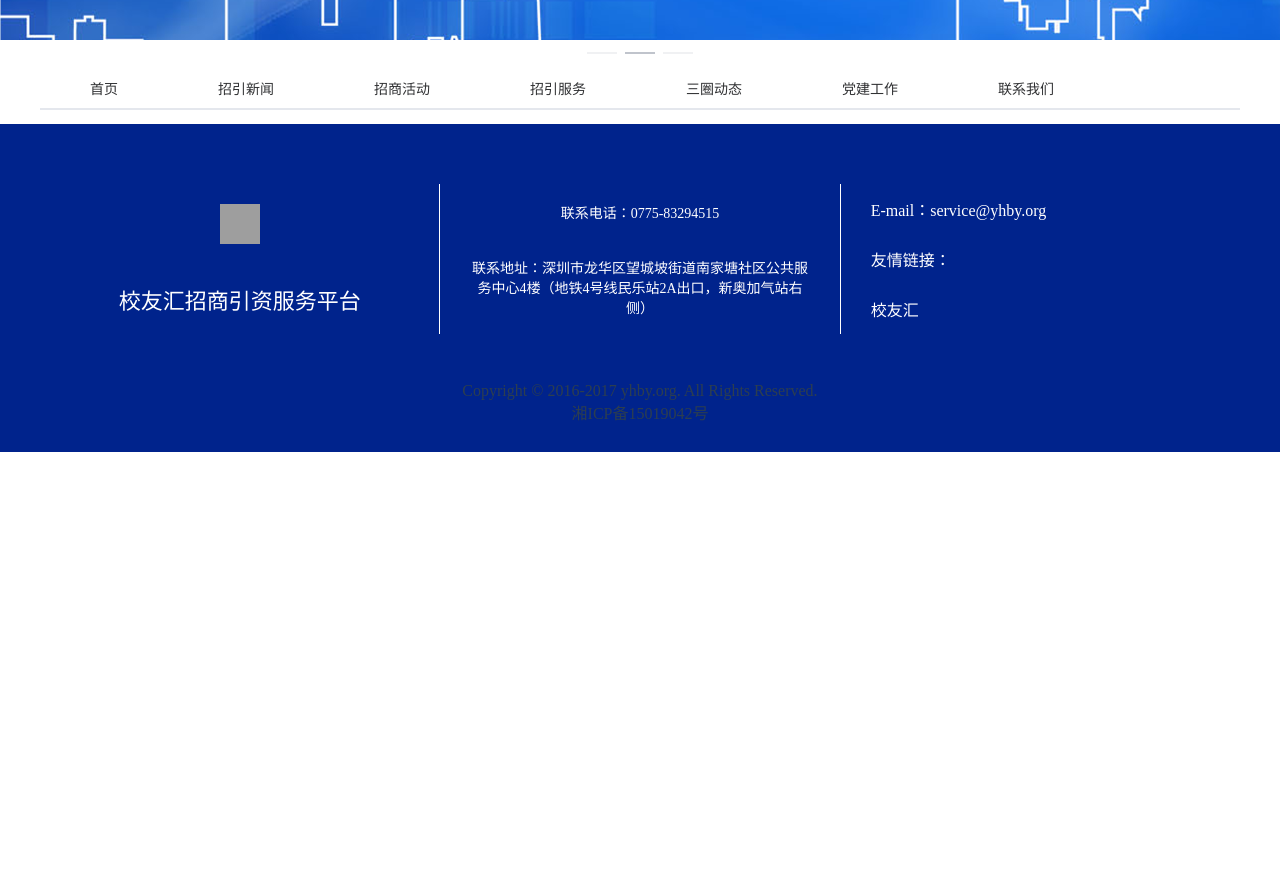
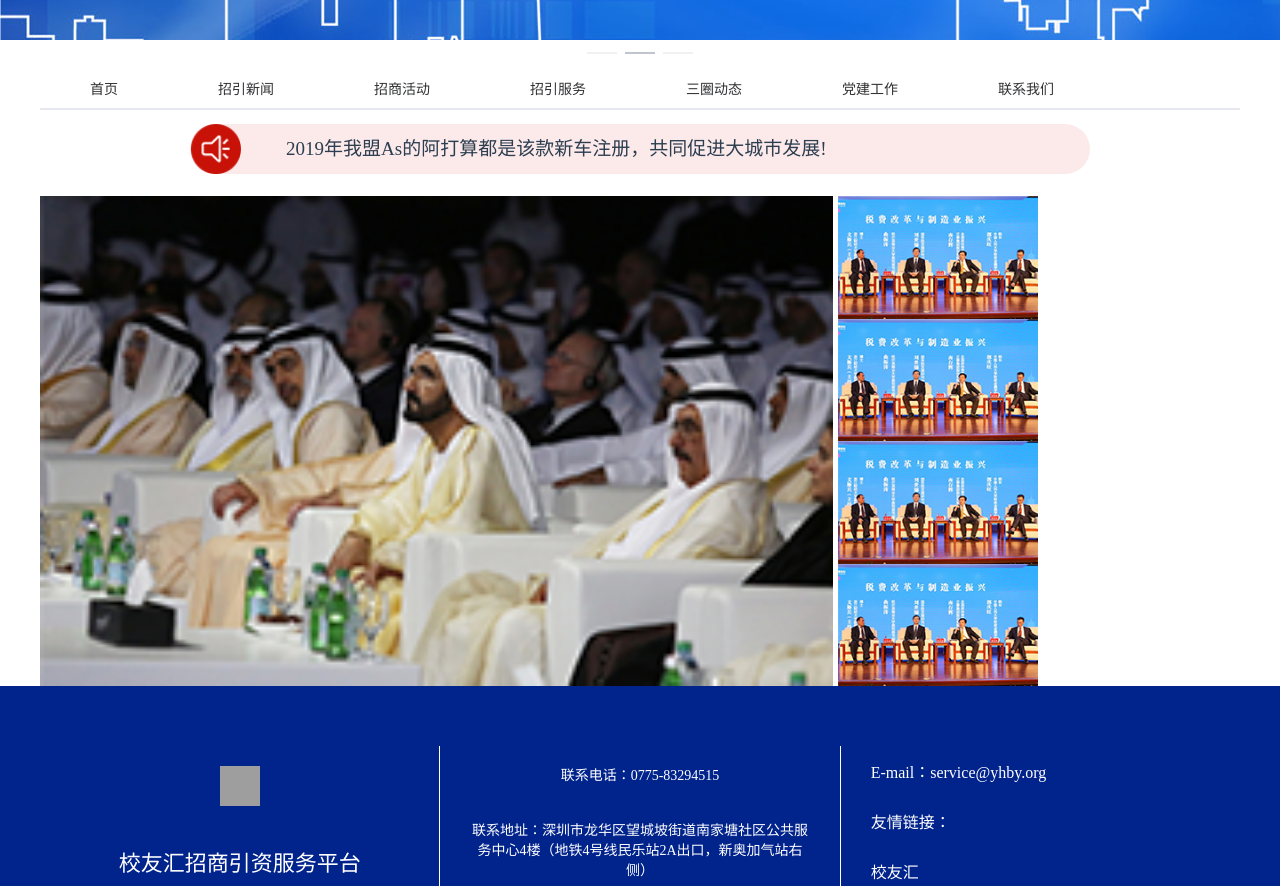
Before and after one commit to qinxuanyu/attract-investment, a Vue app in the folder investment/: page / in a window 1280 px wide. Shown: the part 660-1546 px from the top of the page. Before the commit the page ends 1112 px from the top, so only its background shows below. Built offline with nearby package versions, Linux system fonts and the light colour scheme; grey boxes are pictures that could not be loaded.

Commit message:
修改index页面

```diff
--- a/investment/src/router/module/router_l.js
+++ b/investment/src/router/module/router_l.js
@@ -1,3 +1,5 @@
+
+
 export default [
     {
         path: '/',
--- a/investment/src/views/index/index.vue
+++ b/investment/src/views/index/index.vue
@@ -1,13 +1,93 @@
 <template>
-    <div>
+  <div>
+    <div class="title">
+      <img src="../../assets/trumpet.png" alt="" class="float-left clearfix"> 2019年我盟As的阿打算都是该款新车注册，共同促进大城市发展!
+    </div>
+    <div class="zhong">
+      <img src="../../assets/activity1.png" alt="" class="yi">
+      <div class="er">
+        <img :src="item" alt="" v-for="(item, index) in imglist" :key="index" class="potor">
+      </div>
+      <div class="san"></div>
+    </div>
 
-    </div>
+
+  </div>
 </template>
 <script>
-    export default {
+  export default {
+
+    data() {
+      return {
+       imglist:[require('../../assets/activity2.png'),require('../../assets/activity2.png'),require('../../assets/activity2.png'),require('../../assets/activity2.png'),]
+      }
+    },
+    methods: {
 
     }
+
+  }
+
 </script>
-<style lang="less" scoped>
+<style scoped>
+  * {
+    padding: 0;
+    margin: 0;
+    box-sizing: border-box;
+  }
 
+  .clearfix:before,
+  .clearfix:after {
+    content: ' ';
+    display: table;
+  }
+
+  .clearfix:after {
+    clear: both;
+  }
+
+  .float-left {
+    float: left;
+    margin-right: 45px;
+  }
+
+  .title {
+    width: 900px;
+    height: 50px;
+    margin: auto;
+    background-color: #FCEAEA;
+    border-radius: 25px;
+    display: flex;
+    line-height: 50px;
+    font-size: 19px;
+    margin-bottom: 22px;
+  }
+
+  .zhong {
+    height: 490px;
+    display: flex;
+  }
+
+  .yi {
+    flex: 2;
+  }
+
+  .er {
+    flex: 1;
+    display: flex;
+    flex-direction: column;
+  }
+
+  .san {
+    flex: 3;
+  }
+  .er:nth-child(2){
+
+  margin:0 5px 0px 5px;
+  }
+.potor{
+  flex: 1;
+  height: 115px;
+  width: 200px;
+  }
 </style>
```
